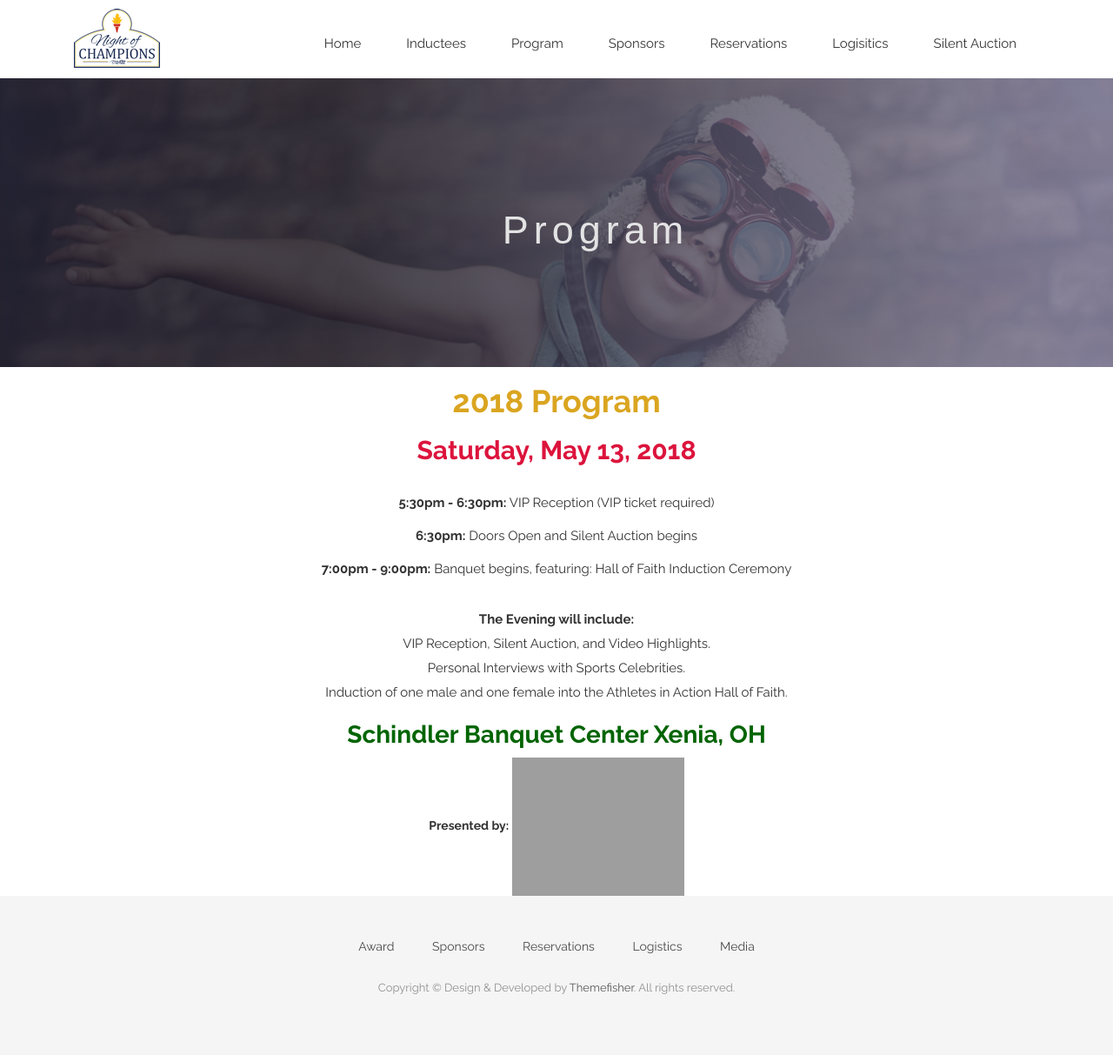
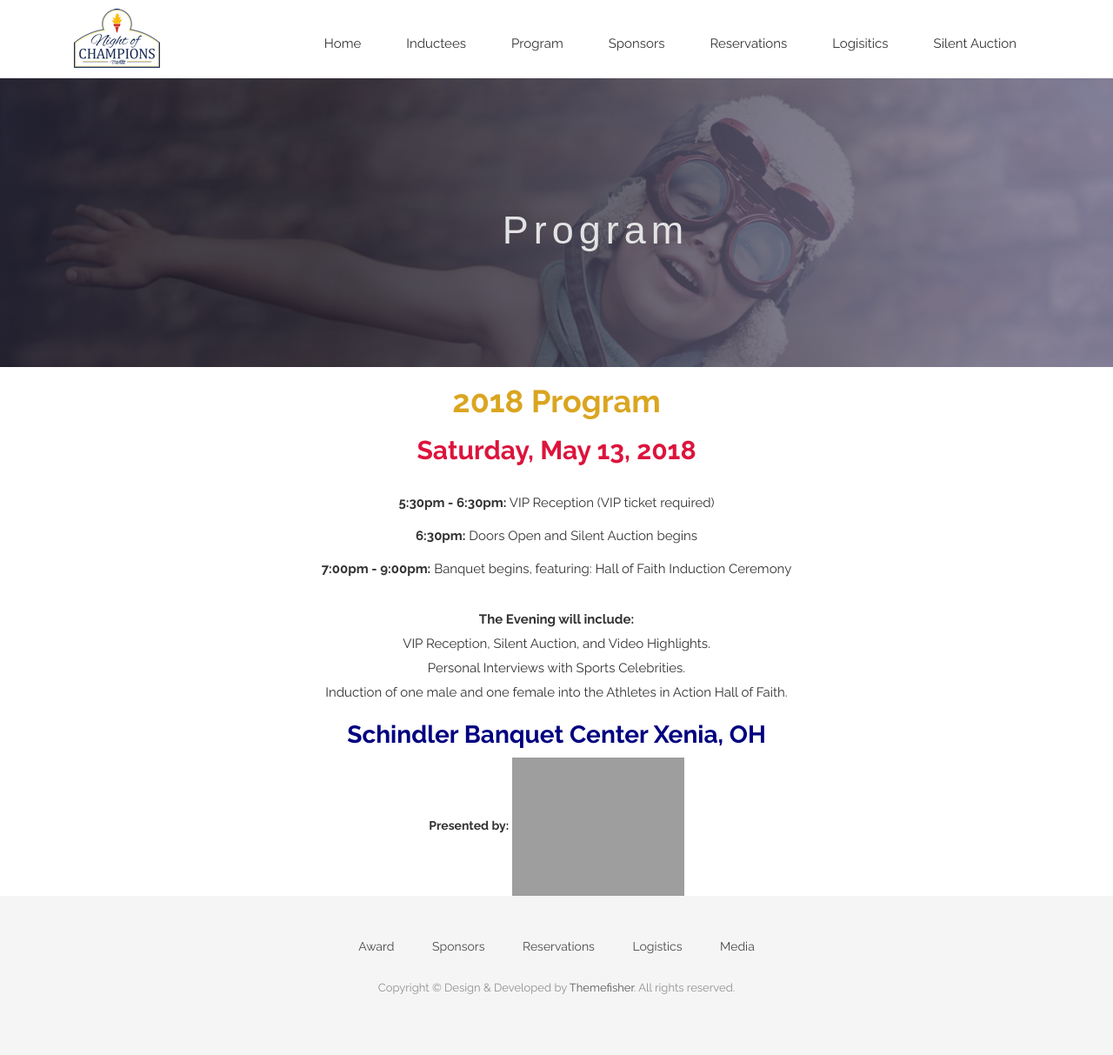
Before and after one commit to CruGlobal/NightofChampions, a Jekyll site: the page built from program.markdown, in a window 1280 px wide. Shown: the whole page at 87% size. Built offline with Jekyll 4.4.1, drawn with Linux system fonts in a browser that asks for light colours; nearby versions of some CDN libraries; some web fonts are replaced; grey boxes are pictures that could not be loaded.

Commit message:
Updated Program

```diff
--- a/program.markdown
+++ b/program.markdown
@@ -32,7 +32,7 @@ VIP Reception, Silent Auction, and Video Highlights.
 <br>Personal Interviews with Sports Celebrities.
 <br>Induction of one male and one female into the Athletes in Action Hall of Faith.</p>
 <h3><b>
-<font color="DarkGreen"> Schindler Banquet Center Xenia, OH</font></b>
+<font color="Navy"> Schindler Banquet Center Xenia, OH</font></b>
 </h3>
 <b>Presented by:</b>
 <img src="http://goaia.org/Media/Default/Events/NOC/sponsors/rl_carriers.png" height="159" width="198">
```
